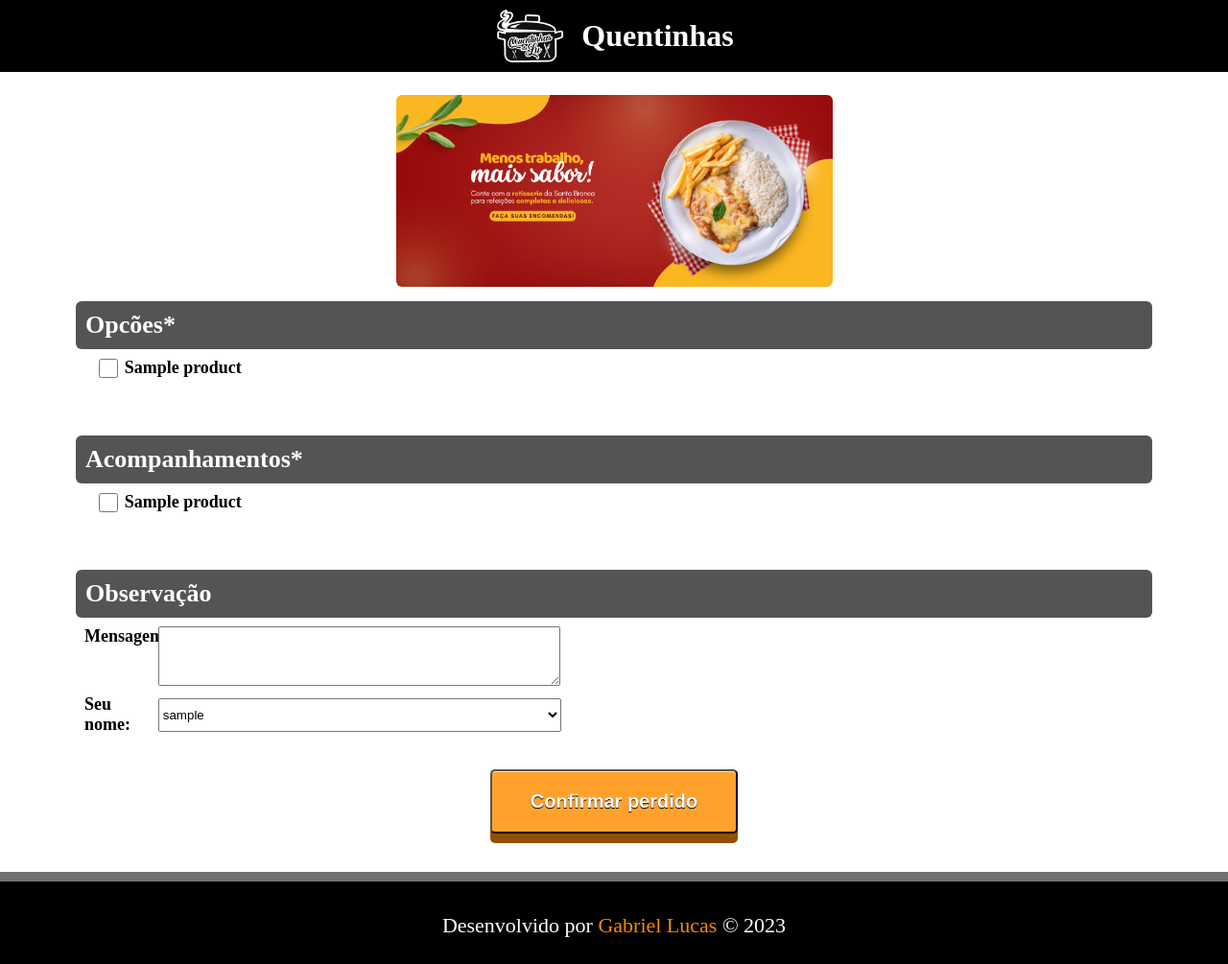
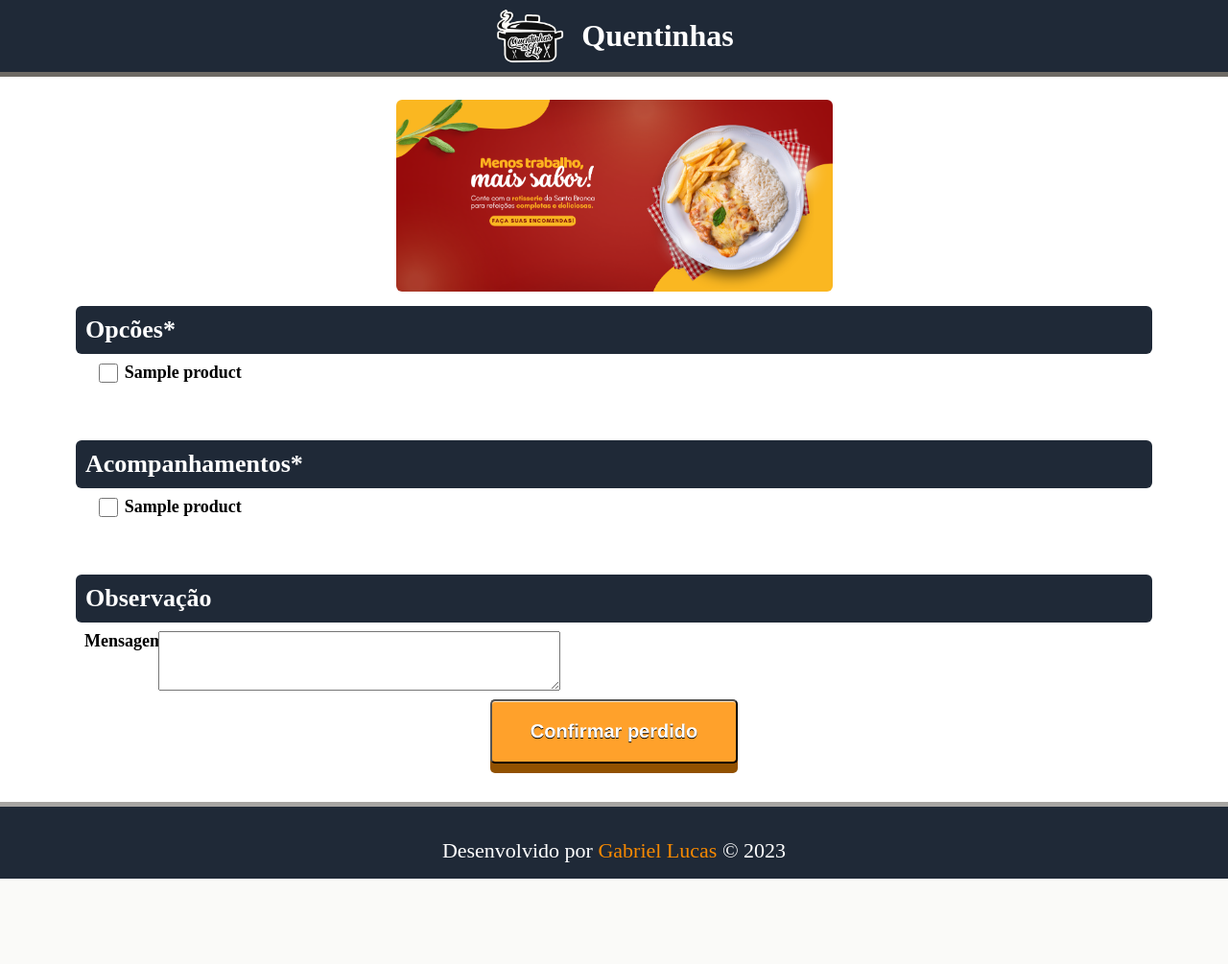
Before and after one commit to gglsilva/quentinhas-delivery, a Django app: template templates/orders/order/new.html in a window 1280 px wide. Shown: the whole page at 96% size. After the commit the page ends 916 px from the top, so only its background shows below. Run offline with Django 4.2, Linux system fonts and the light colour scheme; the template is opened without the code that fills it: values that come from a table or form of the project are taken from there, others are empty; tables that the repository leaves empty hold one stand-in row (values such as "Sample post"); parts of the project's set-up code (start-up, migrations or seed data) failed here and were passed over; some libraries are stand-ins or nearby versions.

Commit message:
Adiciona novos atualizações

```diff
--- a/apps/orders/models.py
+++ b/apps/orders/models.py
@@ -30,7 +30,11 @@ class Order(models.Model):
 
     @property
     def get_product_for_order(self):
-        return [item.product.name for item in self.items.all()]
+        return ''.join(f'{item.product.name}, ' for item in self.items.all())
+
+    @property
+    def return_note_with_string(self):
+        return f'{self.note}' if self.note else ''
 
 
 class OrderItem(models.Model):
--- a/templates/core/dashboard.html
+++ b/templates/core/dashboard.html
@@ -107,7 +107,7 @@
                         <td>{{ order.client }}</td>
                         <td>{{ order.created }}</td>
                         <td>{{ order.get_product_for_order|truncatechars:50 }}</td>
-                        <td>{{ order.note }}</td>
+                        <td>{{ order.return_note_with_string }}</td>
                     </tr>
                     {% endfor %}
                 </tbody>
--- a/templates/orders/order/new.html
+++ b/templates/orders/order/new.html
@@ -24,7 +24,7 @@
         <section class="product-section">
             <div class="opcao">
                 <h3 class="pri-title">Opcões*</h3>
-                <div class="row"></div>
+                <div class="row">
                     {% for opcao in opcoes %}
                     <div class="coluna">
                         <!-- Renderize os dados na coluna atual -->
@@ -40,7 +40,7 @@
         <section class="product-section">
             <div class="acompanhamento">
                 <h3 class="pri-title">Acompanhamentos*</h3>
-                <div class="row"></div>
+                <div class="row">
                     {% for acompanhamento in acompanhamentos %}
                         <div class="coluna">
                             <!-- Renderize os dados na coluna atual -->
@@ -58,14 +58,6 @@
             <div class="observacao">
                 <label for="">Mensagem:</label>
                 <textarea id="msg" name="msg" rows="4" cols="50"></textarea>
-            </div>
-            <div class="client">
-                <label for="">Seu nome:</label>
-                <select name="client" id="select-client">
-                    {% for profile in profiles %}
-                        <option value="{{ profile }}">{{ profile }}</option>
-                    {% endfor %}
-                </select>
             </div>
             <button type="button" id="confirm-order" onclick="saveContent()">Confirmar perdido</button>
         </section>
@@ -115,7 +107,7 @@
                 url: "{% url 'orders:action_ajax_create_order' %}",
                 data: {
                     produtos:quentinha,
-                    cliente: cliente,
+                    cliente: '{{ user }}',
                     msg: mensagem,
                     csrfmiddlewaretoken: '{{ csrf_token }}',
                 },
@@ -123,6 +115,7 @@
                     if (data['response'] == 'success'){
                         console.log(data['response'])
                     }
+                    alert('Obrigado pelo seu pedido!')
                 },
                 error: function(error){
                     console.log('error: ' + error) //exibe na aba console do navegador
@@ -132,7 +125,7 @@
                 complete: function (jqXHR, textStatus) {
                     desmarcaCheckbox()
                     const msg = document.getElementById('msg').value = "";
-                    alert('Obrigado pelo seu pedido!')
+                    // alert('Obrigado pelo seu pedido!')
                 }
             })
         }
--- a/templates/static/base/css/new-order.css
+++ b/templates/static/base/css/new-order.css
@@ -21,7 +21,8 @@ header {
 }
 
 nav{
-    background-color: black;
+    background-color: #1f2937;
+    border-bottom: 5px solid #6e6a65;
     width: 100%;
 }
 
@@ -71,7 +72,7 @@ section {
 
 .pri-title {
     color: white;
-    background-color: rgb(85, 84, 84);
+    background-color: #1f2937;
     width: 100%;
     padding: 10px;
     border-radius: 6px;
@@ -172,9 +173,9 @@ section {
 /* footer */
 footer{
     display: flex;
-    background-color: #000;
-    height: 6em;
-    border-top: 10px solid #72716f;
+    background-color: #1f2937;
+    height: 5em;
+    border-top: 5px solid #a7a5a2;
 }
 #copy{
     margin: 0 auto;
```
